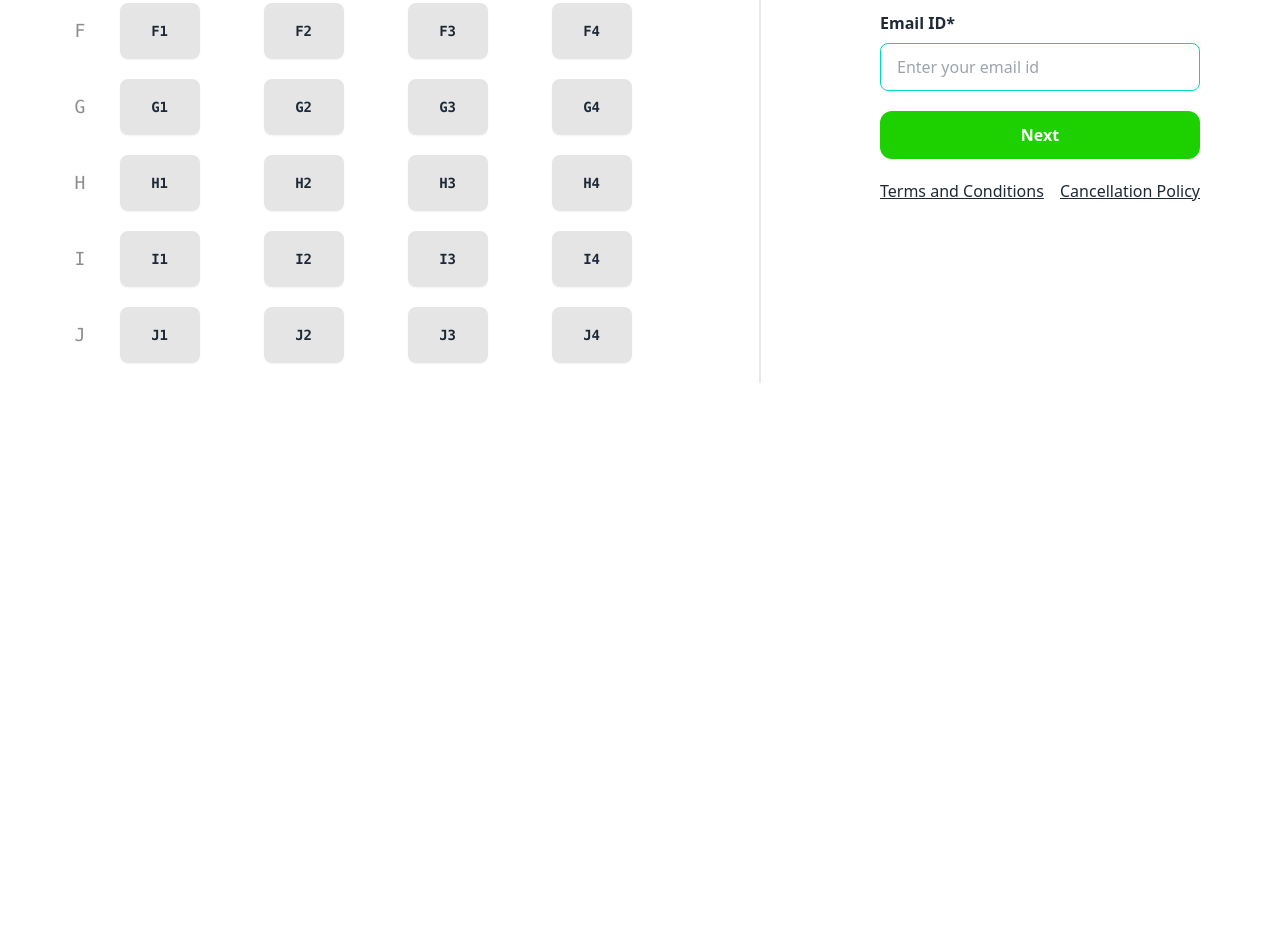
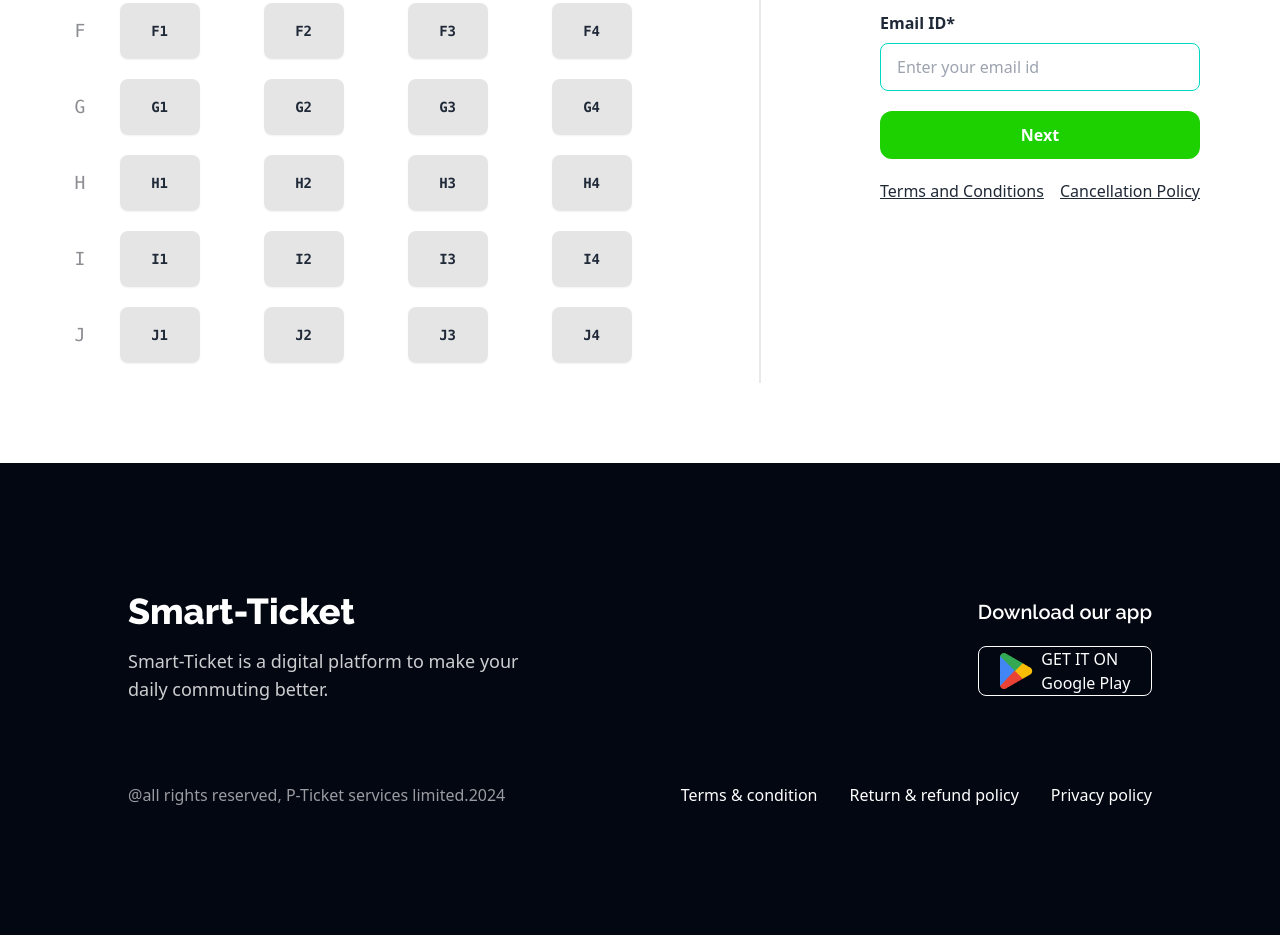
Before and after one commit to Naiemjoy1/smart-ticketing, a website: page index.html in a window 1280 px wide. Shown: the part 2353-3288 px from the top of the page. Before the commit the page ends 2736 px from the top, so only its background shows below. Drawn offline with nearby package versions, Linux system fonts and the light colour scheme; files that its build step writes are made by us from their sources.

Commit message:
footer added

```diff
--- a/index.html
+++ b/index.html
@@ -406,7 +406,36 @@
             </div>
         </div>
     </section>
-
+    <section class="mt-20 bg-[#030712] text-white px-32 py-32">
+      <div class="flex justify-between items-center">
+        <div>
+          <h1 class="font-extrabold text-4xl font-raleway">Smart-Ticket</h1>
+          <p class="text-lg text-[#ffffffcd] mt-4">Smart-Ticket is a digital platform to make your <br>daily commuting better.</p>
+        </div>
+        <div>
+          <p class="font-raleway font-semibold text-xl">Download our app</p>
+          <div class="flex justify-center items-center gap-2 border border-white rounded-lg mt-5">
+            <div>
+              <img src="images/playstore.png" alt="">
+            </div>
+            <div>
+              <p>GET IT ON</p>
+              <p>Google Play</p>
+            </div>
+          </div>
+        </div>
+      </div>
+    <div class="mt-20 flex justify-between items-center">
+      <div>
+        <p class="text-base text-[#fff9] font-normal">@all rights reserved, P-Ticket services limited.2024</p>
+      </div>
+      <div class="flex justify-between items-center gap-8">
+        <p class="font-medium text-base">Terms & condition</p>
+        <p>Return & refund policy</p>
+        <p>Privacy policy</p>
+      </div>
+    </div>
+    </section>
     <script src="js/app.js"></script>
 </body>
 
```
Also changed, not shown: images/google.png (added).
